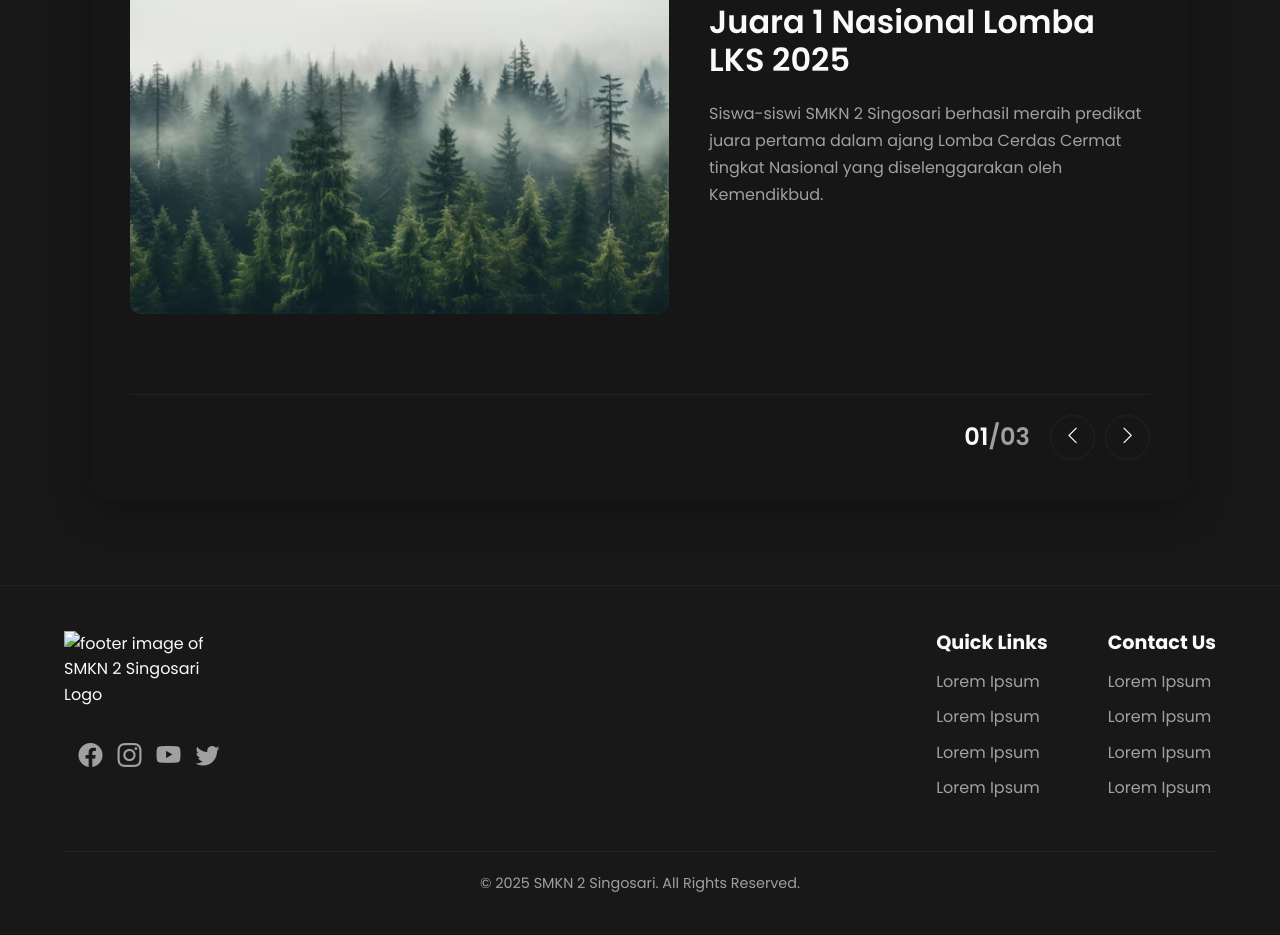
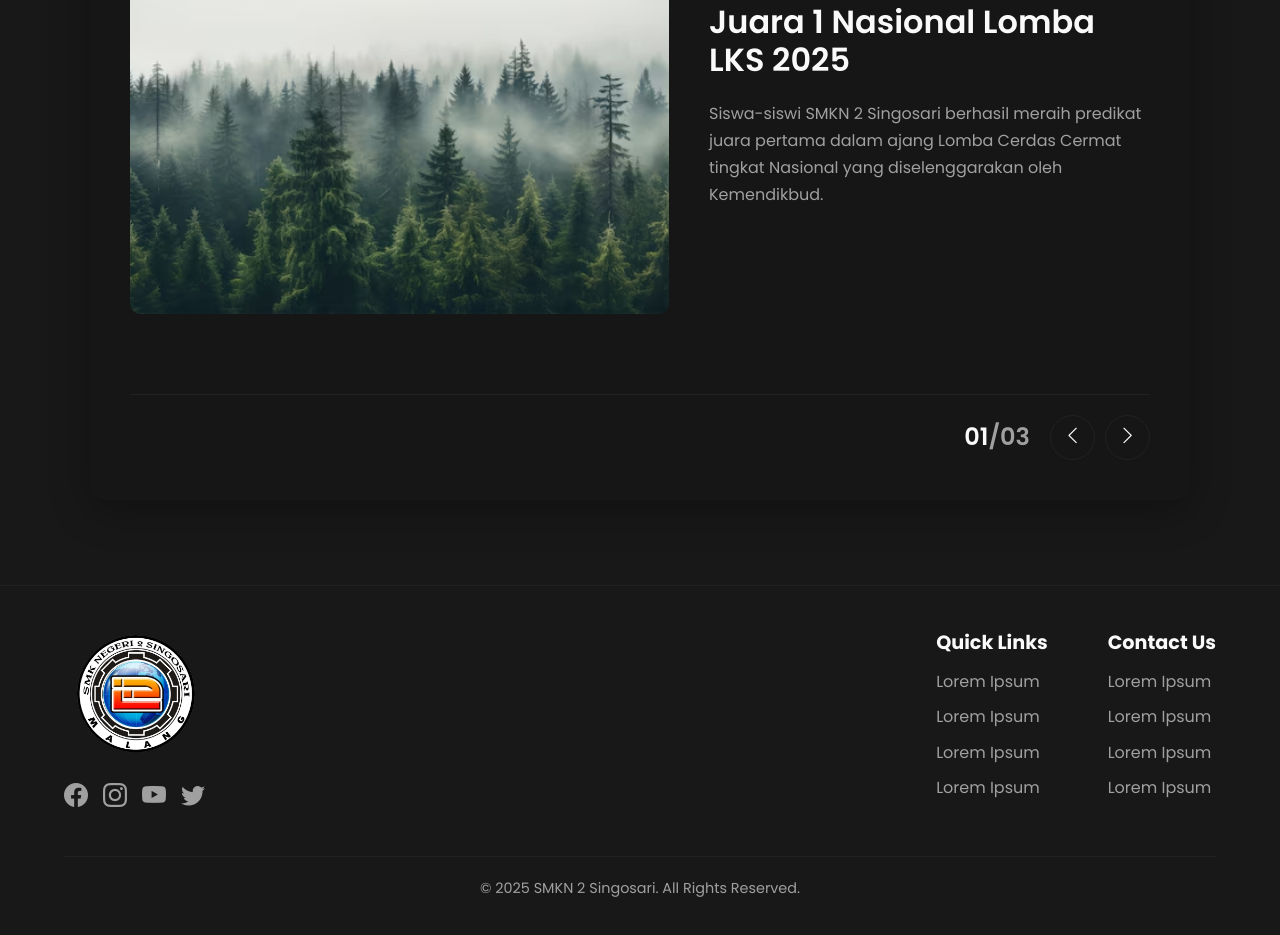
Before and after one commit to Jars44/websekolah, a plain HTML site: page index.html in a window 1280 px wide. Shown: the part 3623-4558 px from the top of the page. Drawn offline with nearby package versions, Linux system fonts and the light colour scheme.

Commit message:
`Update logo image and adjust footer layout in index.html and styles.css`

```diff
--- a/index.html
+++ b/index.html
@@ -272,7 +272,7 @@
             <div class="footer-logo-section">
               <img
                 class="footer-logo-img"
-                src="Logo_SMKN_2_Singosari 1.png"
+                src="/assets/logo.webp"
                 alt="footer image of SMKN 2 Singosari Logo"
               />
               <div class="social-media">
--- a/styles.css
+++ b/styles.css
@@ -354,11 +354,12 @@ footer {
   display: flex;
   flex-direction: column;
   align-items: center;
-  gap: 30px;
+  gap: 20px;
 }
 
 .footer-logo-img {
-  width: 170px;
+  width: 130px;
+  height: auto;
 }
 
 .social-media {
```
